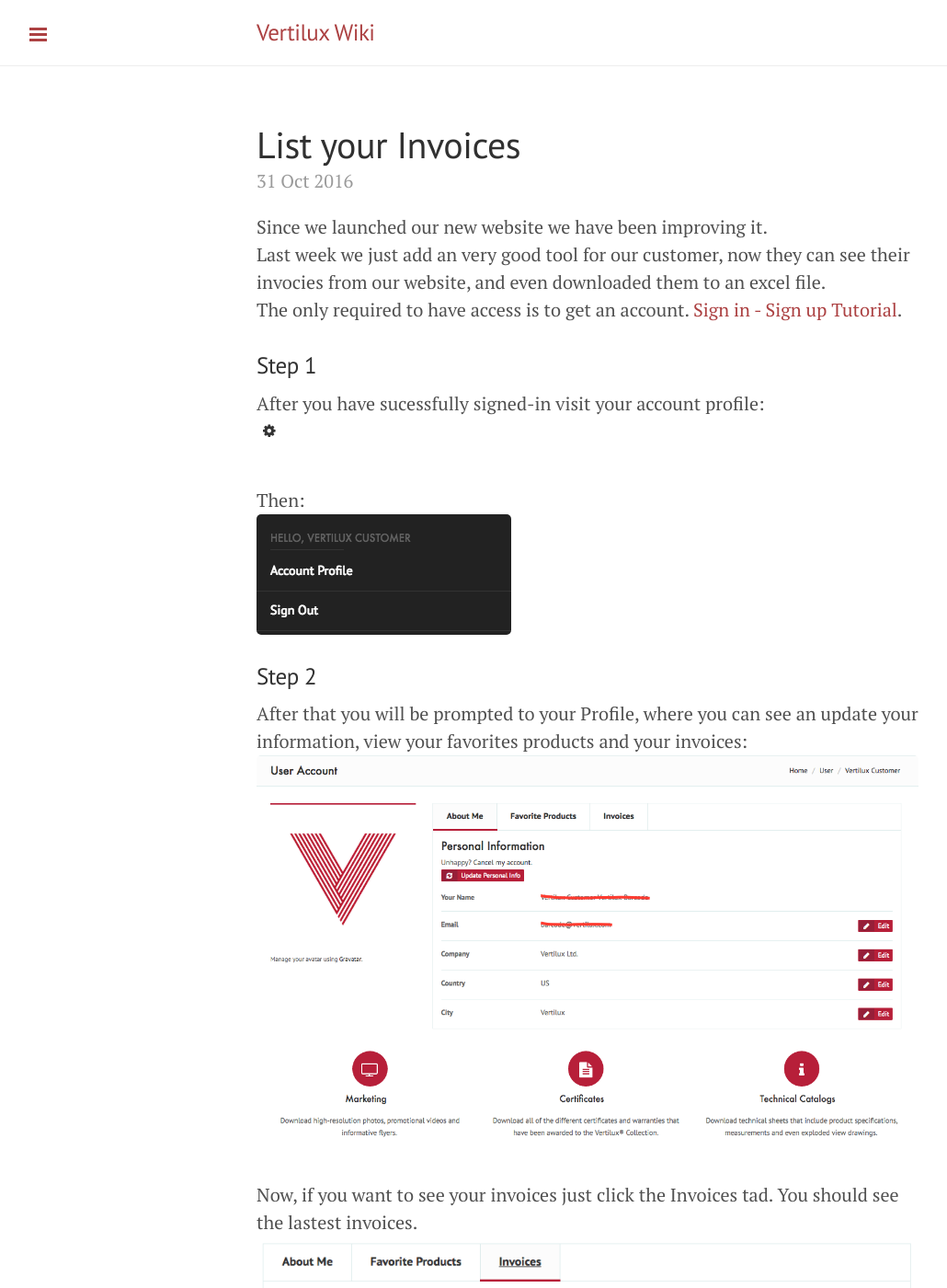
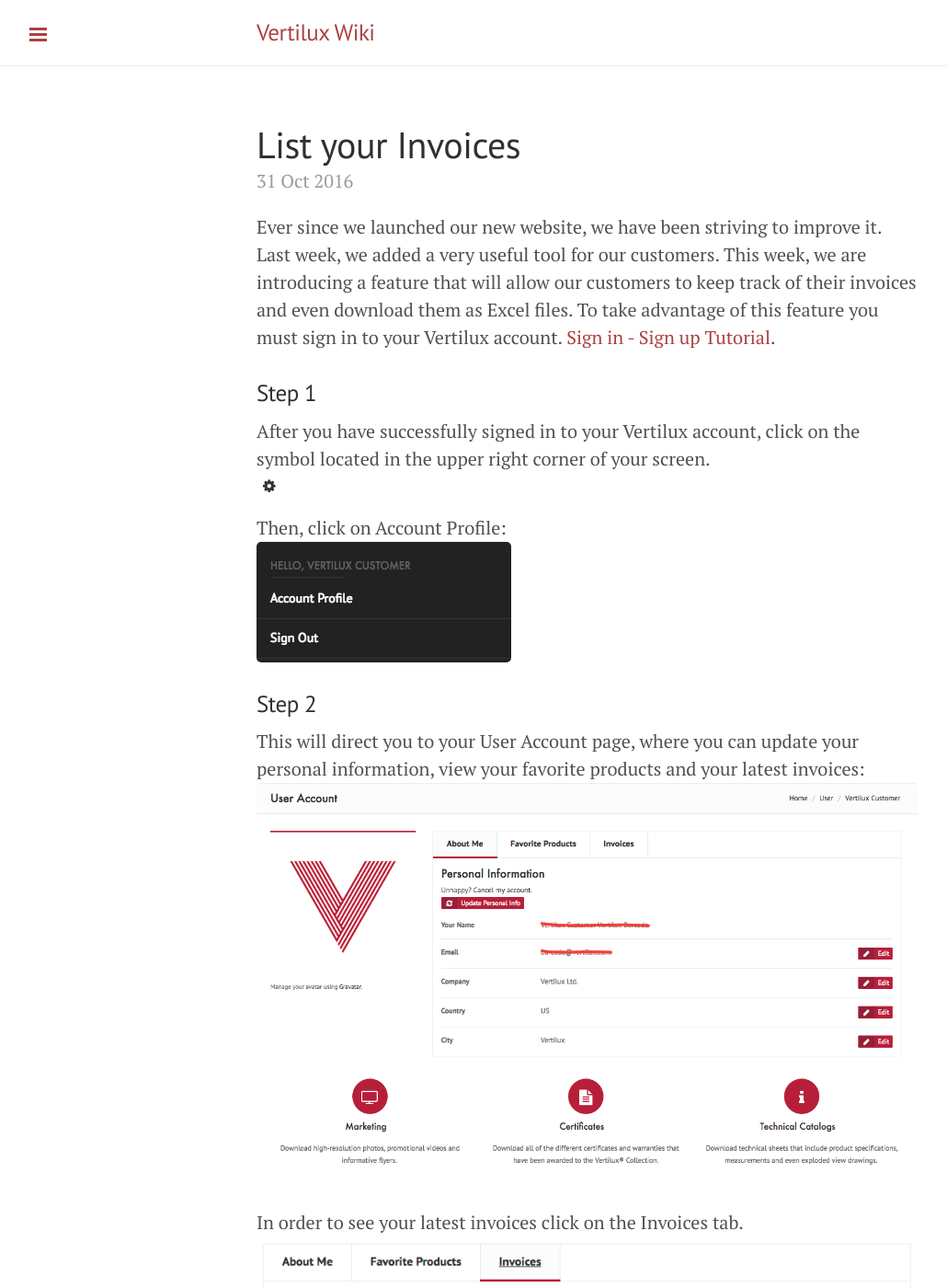
Before and after one commit to Vertilux/vertilux.github.io, a Jekyll site: the page built from _posts/2016-10-31-customer_invocies.md, in a window 1280 px wide and 1400 px high. Shown: the whole window at 92% size, without its empty margins (1-1031 px from the left). Built offline with Jekyll 4.4.1, drawn with Linux system fonts in a browser that asks for light colours; some of the changed text lies outside the part shown.

Commit message:
Update post descriptions

```diff
--- a/_posts/2016-10-31-customer_invocies.md
+++ b/_posts/2016-10-31-customer_invocies.md
@@ -5,31 +5,35 @@
 categories: sign up user account
 permalink: /post/:title
 ---
-Since we launched our new website we have been improving it.
-Last week we just add an very good tool for our customer, now they can see their invocies from our website, and even downloaded them to an excel file.
-The only required to have access is to get an account. [Sign in - Sign up Tutorial](/post/how-to-sign-up).
+Ever since we launched our new website, we have been striving to improve it.
+Last week, we added a very useful tool for our customers. This week, we are
+introducing a feature that will allow our customers to keep track of their
+invoices and even download them as Excel files. To take advantage of this
+feature you must sign in to your Vertilux account.
+[Sign in - Sign up Tutorial](/post/how-to-sign-up).
 
 ### Step 1
-After you have sucessfully signed-in visit your account profile:
+After you have successfully signed in to your Vertilux account, click on the
+symbol located in the upper right corner of your screen.
 ![Cog - Top Right](/assets/images/posts/cog.png)
-Then:
+Then, click on Account Profile:
 ![Acount Profile Link](/assets/images/posts/account_profile_link.png)
 
 ### Step 2
-After that you will be prompted to your Profile, where you can see an update your information, view your favorites products and your invoices:
+This will direct you to your User Account page, where you can update your personal
+information, view your favorite products and your latest invoices:
 ![Acount Profile](/assets/images/posts/profile.png)
 
-Now, if you want to see your invoices just click the Invoices tad. You should see the lastest invoices.
+In order to see your latest invoices click on the Invoices tab.
 ![Invoices Profiel](/assets/images/posts/profile_invocie.png)
 
 ### Step 3
-In case the invoice you are looking for is not listed you can allways list all your invocies. Including and search form where you can search for:
-- Invoice number
-- Company name
-- Order number
-- Freight
-- etc.
+Clicking on the Invoices tab will automatically display your 10 latest invoices.
+If you are looking for a previous invoice, click on the Load All Invoices button.
+You can also use the search button to search for a specific invoice. You can search
+by invoice number, company name, order number, freight, etc.
+Once you find the invoice you are looking for, click on the invoice number to see
+the invoice details.
+![Invoice Details](/assets/images/posts/invoice_detail.png)
 
-Or, if your invocie is on the list click on the invoice number, this will redirect you to the invocie detail:
-![Invoice Details](/assets/images/posts/invoice_detail.png)
-To download your invoice just click the button Download Excel.
+To download a specific invoice, click on the Download Excel red button.
```
